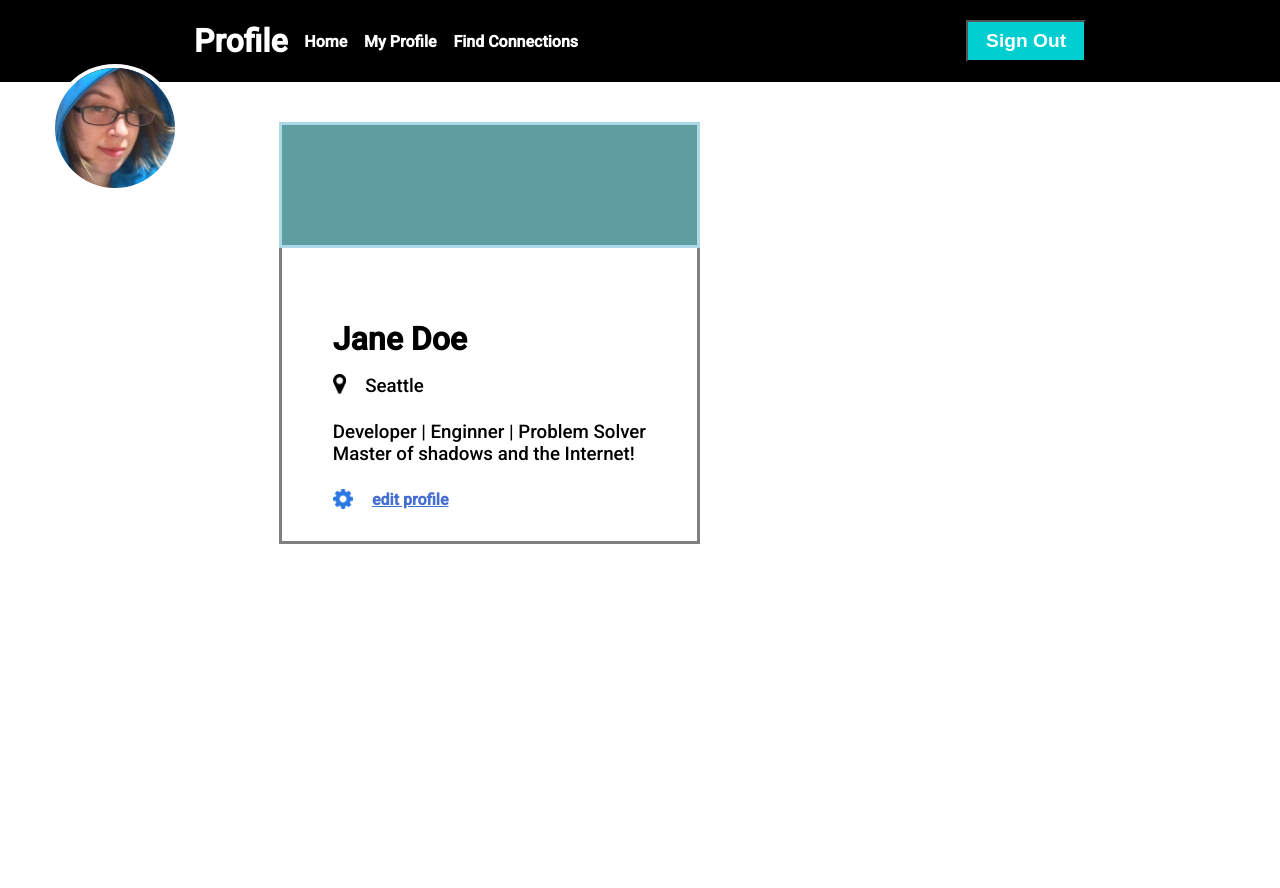
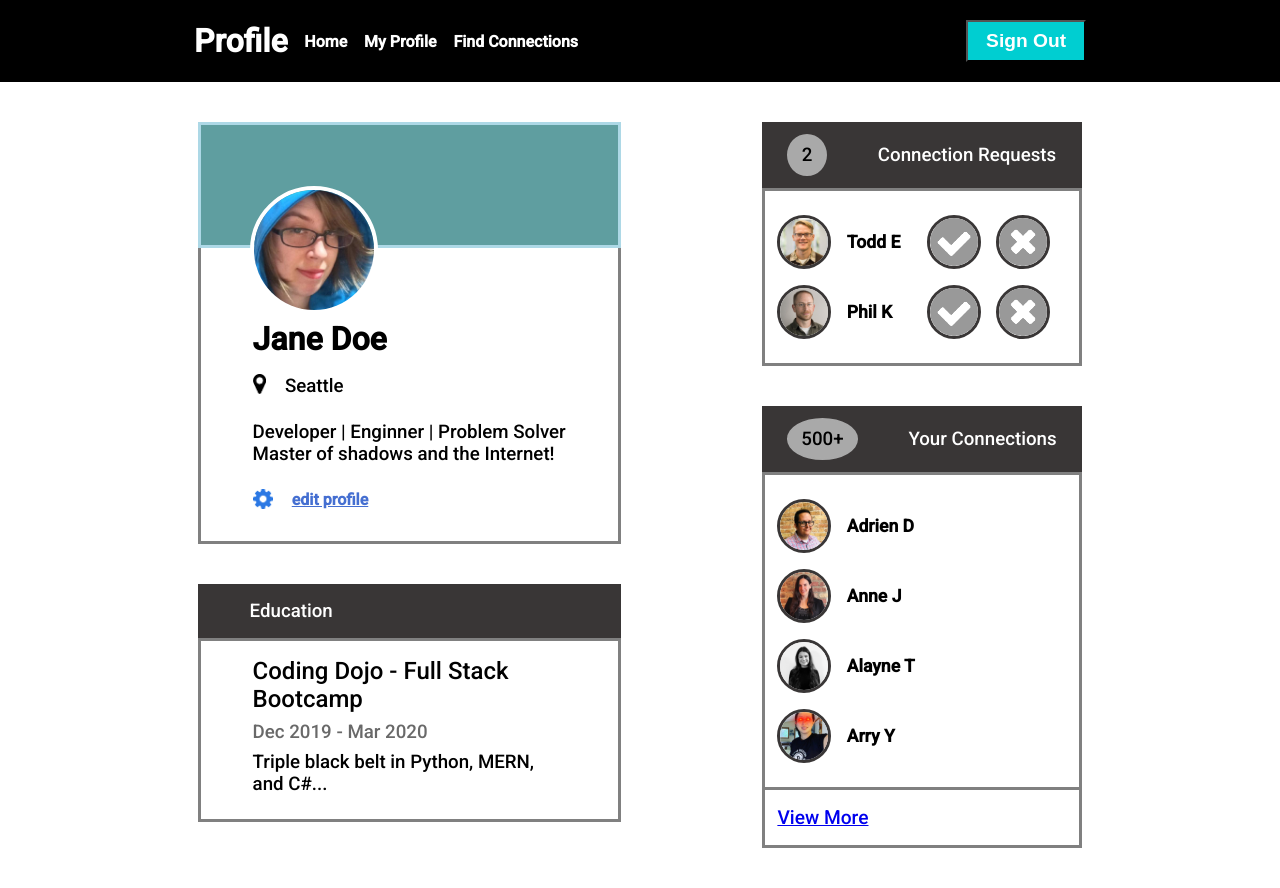
Before and after one commit to mauri-rivera/Rivera_Mauricio_VS_PaginaPerfil, a plain HTML site: page index.html in a window 1280 px wide. Before the commit the page ends 800 px from the top, so only its background shows below. Drawn offline with Linux system fonts and the light colour scheme.

Commit message:
Update index.html

```diff
--- a/index.html
+++ b/index.html
@@ -22,7 +22,7 @@
         </div>
         <div id="bloqueTarjetaPerfil">
             <div id="bloqueColumnaIzquierda">
-                <div class="bloqueTarjeta">
+                <div class="bloqueTarjetaIzquierda">
                     <div class="bloqueParteUno">
                         <img class="perfil" src="img/jane-m.jpg" alt="imagen perfil">
                     </div>
@@ -42,9 +42,73 @@
                         </div>
                     </div>
                 </div>
+                <div class="bloqueTarjetaIzquierda">
+                    <div class="bloqueInferiorUnoIzquierda">
+                        <h3>Education</h3>
+                    </div>
+                    <div class="bloqueInferiorDosIzquierda">
+                        <span class="datoPrincipalInferiorIzquierda">Coding Dojo - Full Stack Bootcamp</span>
+                        <span class="fechaDuracionIzquierda">Dec 2019 - Mar 2020</span>
+                        <span class="otrosDatosIzquierda">Triple black belt in Python, MERN, and C#...</span>
+                    </div>
+                </div>
             </div>
             <div id="bloqueColumnaDerecha">
-
+                <div class="bloqueDerecho">
+                    <div class="bloqueParteSuperiorDerecho">
+                        <h3 class="contador">2</h3>
+                        <h3 class="barraTitulo">Connection Requests</h3>
+                    </div>
+                    <div class="bloqueParteInferiorUnoDerecho">
+                        <div class="bloqueFilaUsuario">
+                            <div class="muestraUsuario">
+                                <img src="img/todd-s.jpg" alt="imagen usuario">
+                                <span>Todd E</span>
+                            </div>
+                            <ul class="listaIconos">
+                                <li><a href="#"><img src="./img/icon/accept-circle.png" alt="icono aceptar"></a></li>
+                                <li><a href="#"><img src="./img/icon/close-circle.png" alt="icono rechazar"></a></li>
+                            </ul>
+                        </div>
+                        <div class="bloqueFilaUsuario">
+                            <div class="muestraUsuario">
+                                <img src="img/phil-s.jpg" alt="imagen usuario">
+                                <span>Phil K</span>
+                            </div>
+                            <ul class="listaIconos">
+                                <li><a href="#"><img src="./img/icon/accept-circle.png" alt="icono aceptar"></a></li>
+                                <li><a href="#"><img src="./img/icon/close-circle.png" alt="icono rechazar"></a></li>
+                            </ul>
+                        </div>
+                    </div>
+                </div>
+                <div class="bloqueDerecho">
+                    <div class="bloqueParteSuperiorDerecho">
+                        <h3 class="contador">500+</h3>
+                        <h3 class="barraTitulo">Your Connections</h3>
+                    </div>
+                    <div class="bloqueParteInferiorDosDerecho">
+                        <div class="muestraUsuario">
+                            <img src="img/adrien-s.jpg" alt="imagen usuario">
+                            <span>Adrien D</span>
+                        </div>
+                        <div class="muestraUsuario">
+                            <img src="img/anne-s.jpg" alt="imagen usuario">
+                            <span>Anne J</span>
+                        </div>
+                        <div class="muestraUsuario">
+                            <img src="img/alayne-s.jpg" alt="imagen usuario">
+                            <span>Alayne T</span>
+                        </div>
+                        <div class="muestraUsuario">
+                            <img src="img/arry-s.jpg" alt="imagen usuario">
+                            <span>Arry Y</span>
+                        </div>
+                    </div>
+                    <div class="bloqueVerMas">
+                        <a href="#">View More</a>
+                    </div>
+                </div>
             </div>
         </div>
     </body>
```
